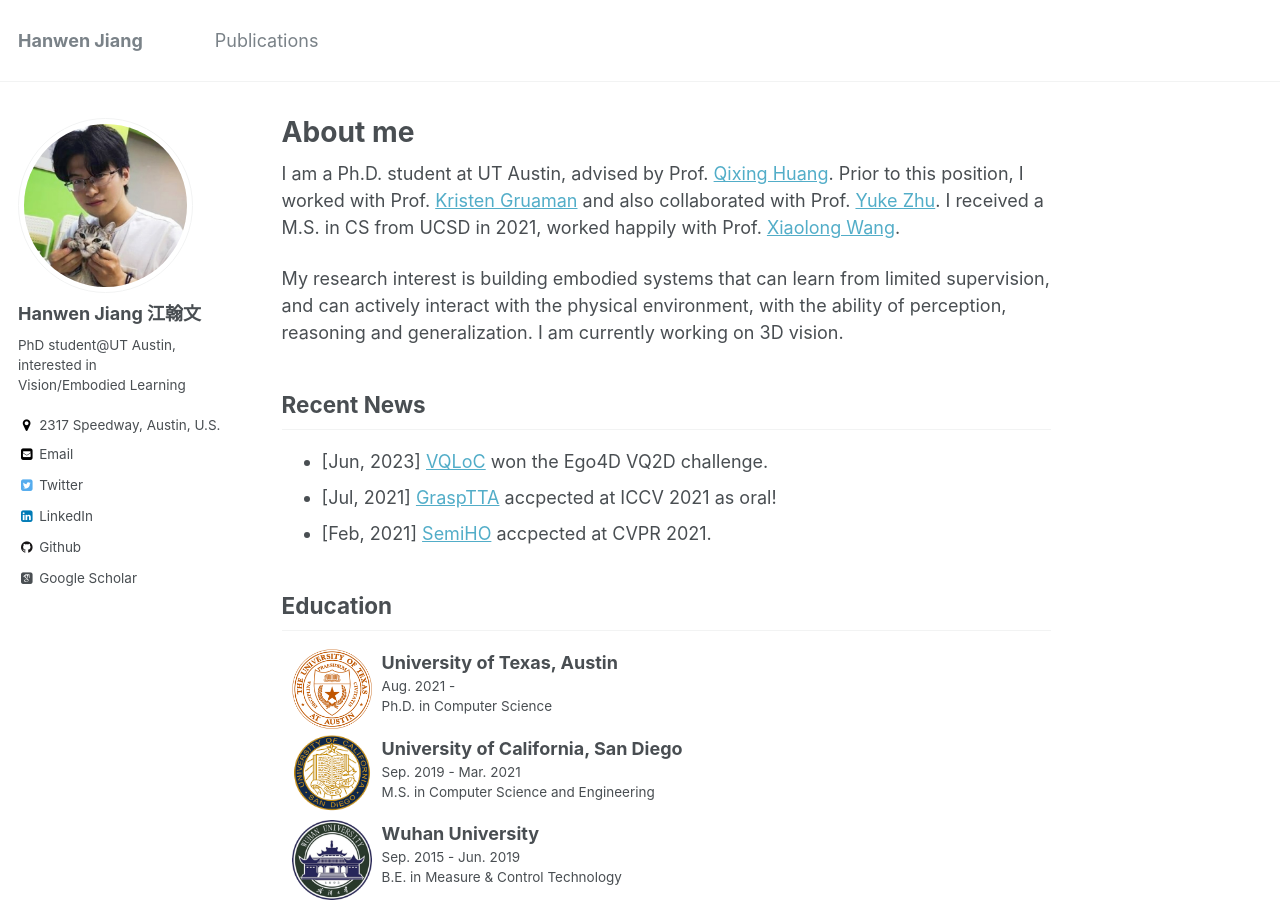
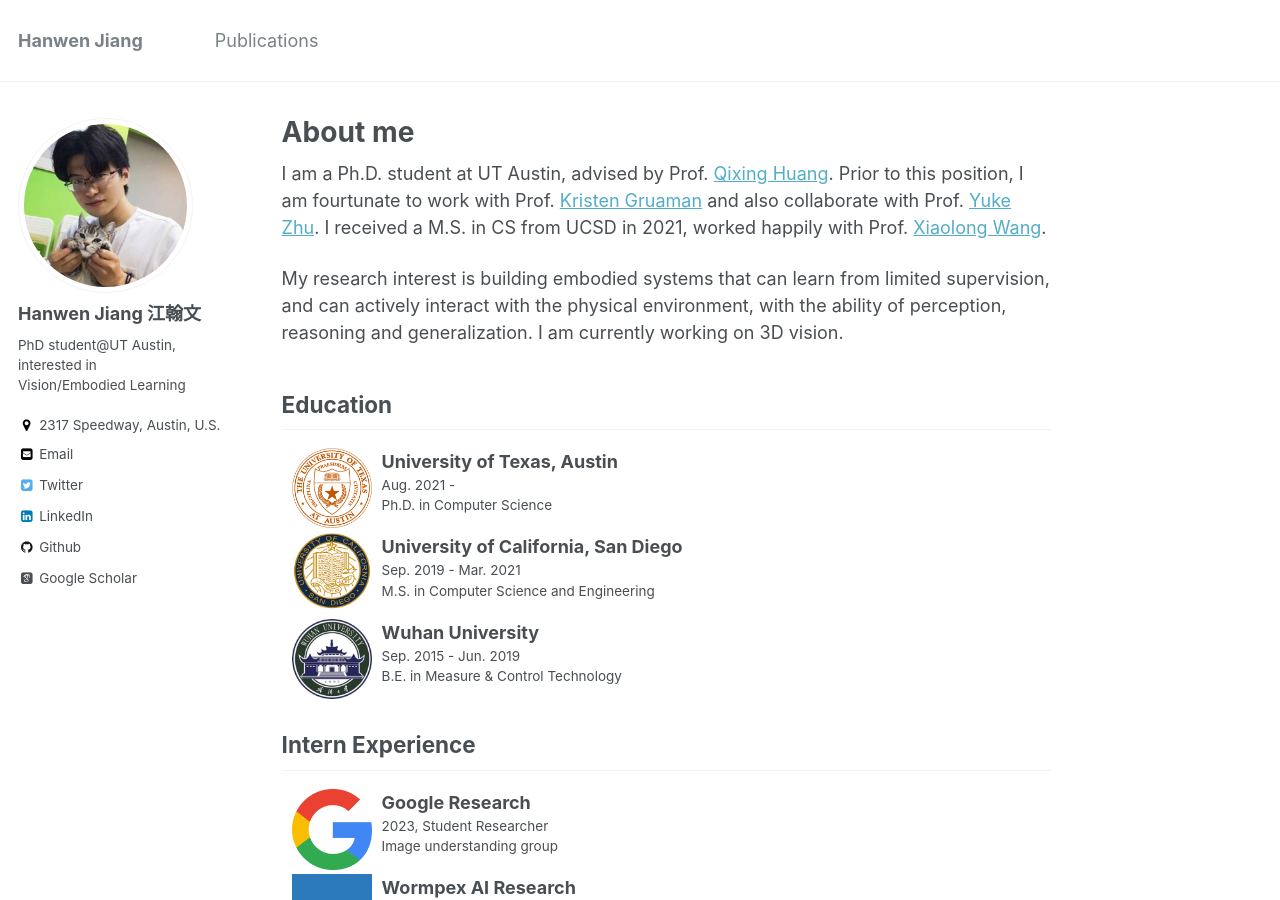
Before and after one commit to hwjiang1510/hwjiang1510.github.io, a Jekyll site: the page built from _pages/about.md, in a window 1280 px wide and 900 px high. Built offline with Jekyll 4.4.1, drawn with Linux system fonts in a browser that asks for light colours; some web fonts are replaced.

Commit message:
add doduo, update vqloc

```diff
--- a/_pages/about.md
+++ b/_pages/about.md
@@ -7,16 +7,10 @@ redirect_from:
   - /about/
   - /about.html
 ---
-I am a Ph.D. student at UT Austin, advised by Prof. [Qixing Huang](https://www.cs.utexas.edu/~huangqx/). Prior to this position, I worked with Prof. [Kristen Gruaman](https://www.cs.utexas.edu/users/grauman/) and also collaborated with Prof. [Yuke Zhu](https://www.cs.utexas.edu/~yukez/). I received a M.S. in CS from UCSD in 2021, worked happily with Prof. [Xiaolong Wang](https://xiaolonw.github.io/).
+I am a Ph.D. student at UT Austin, advised by Prof. [Qixing Huang](https://www.cs.utexas.edu/~huangqx/). Prior to this position, I am fourtunate to work with Prof. [Kristen Gruaman](https://www.cs.utexas.edu/users/grauman/) and also collaborate with Prof. [Yuke Zhu](https://www.cs.utexas.edu/~yukez/). I received a M.S. in CS from UCSD in 2021, worked happily with Prof. [Xiaolong Wang](https://xiaolonw.github.io/).
 
 My research interest is building embodied systems that can learn from limited supervision, and can actively interact with the physical environment, with the ability of perception, reasoning and generalization.
 I am currently working on 3D vision.
-
-
-## Recent News
-* [Jun, 2023] [VQLoC](https://hwjiang1510.github.io/VQLoC/) won the Ego4D VQ2D challenge.
-* [Jul, 2021] [GraspTTA](https://arxiv.org/pdf/2104.03304.pdf) accpected at ICCV 2021 as oral!
-* [Feb, 2021] [SemiHO](https://arxiv.org/pdf/2106.05266.pdf) accpected at CVPR 2021.
 
 
 ## Education
```
Also changed, not shown: _pages/publications.md (+3 -1 lines), 2 other files.
